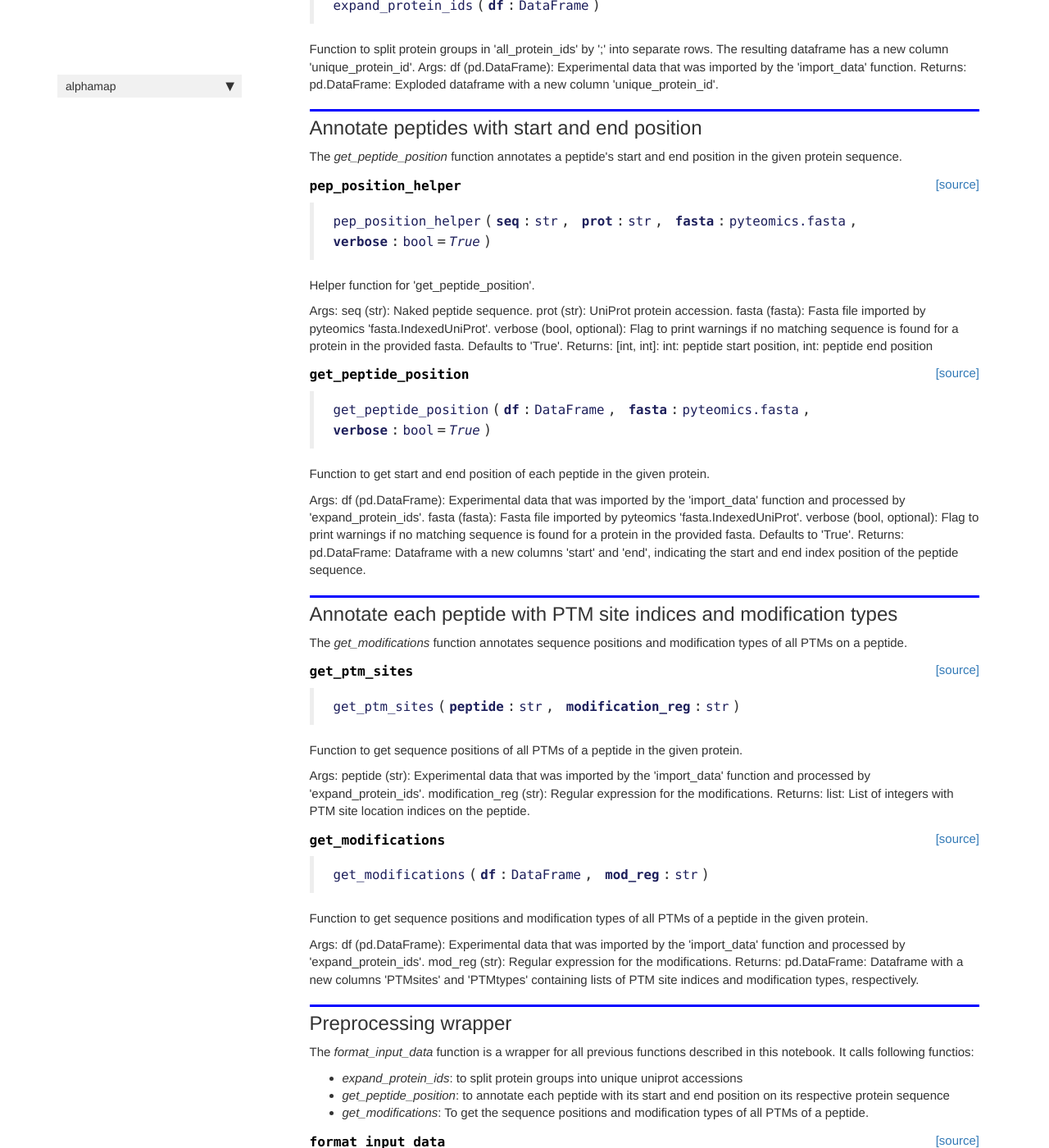
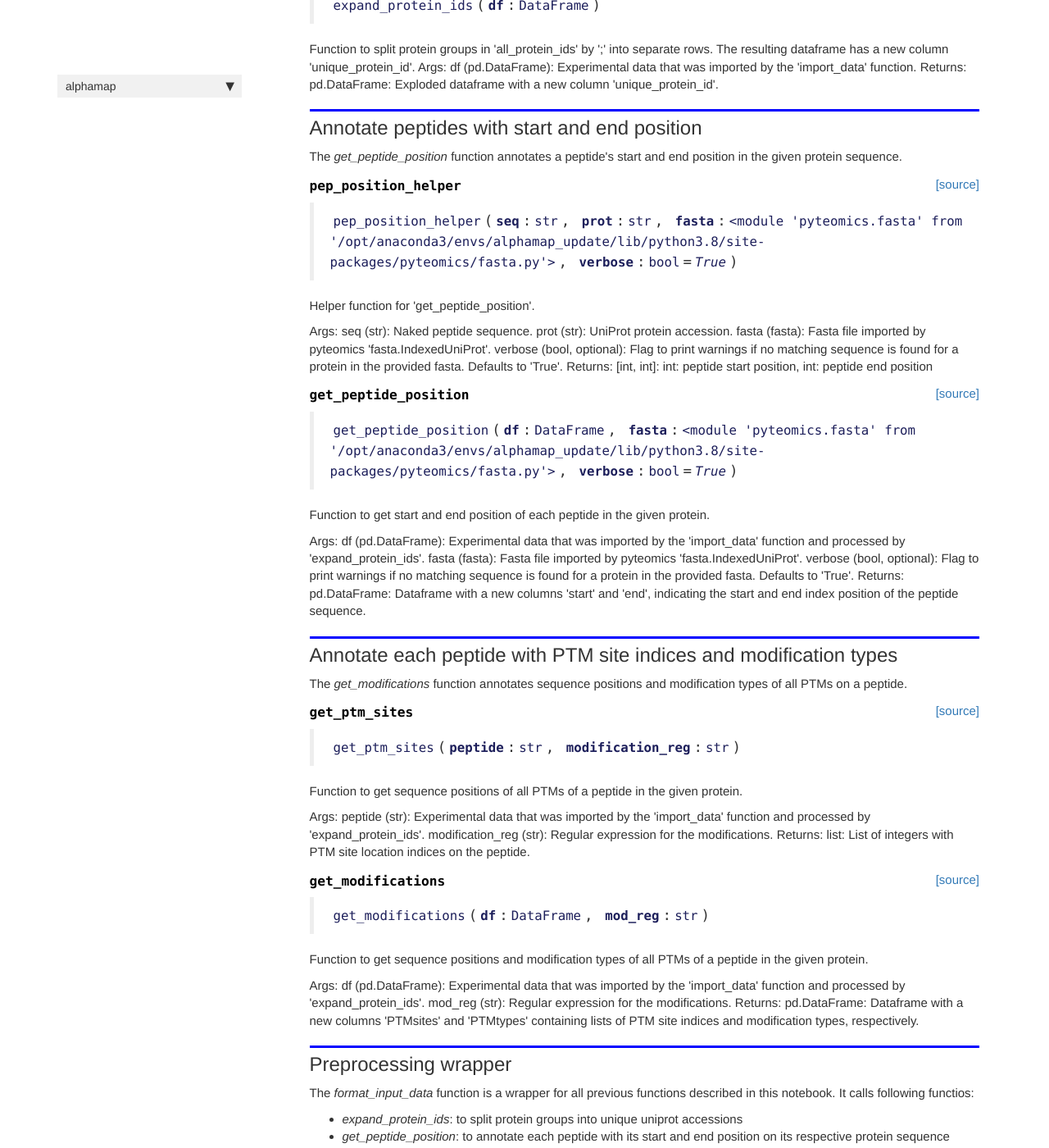
Before and after one commit to MannLabs/alphamap, a Jekyll site: the page built from docs/Preprocessing.html, in a window 1280 px wide and 1400 px high, scrolled down 1085 px. Shown: the whole window at 82% size. Built offline with Jekyll 4.4.1, drawn with Linux system fonts in a browser that asks for light colours; nearby versions of some CDN libraries; comment, search, counter and statistics services are not loaded; some of the changed text lies outside the part shown.

Commit message:
nbdev: cleanup

```diff
--- a/docs/Preprocessing.html
+++ b/docs/Preprocessing.html
@@ -145,7 +145,7 @@ Returns:
 
 
 <div class="output_markdown rendered_html output_subarea ">
-<h4 id="pep_position_helper" class="doc_header"><code>pep_position_helper</code><a href="https://github.com/mannlabs/alphamap/tree/master/alphamap/preprocessing.py#L40" class="source_link" style="float:right">[source]</a></h4><blockquote><p><code>pep_position_helper</code>(<strong><code>seq</code></strong>:<code>str</code>, <strong><code>prot</code></strong>:<code>str</code>, <strong><code>fasta</code></strong>:<code>pyteomics.fasta</code>, <strong><code>verbose</code></strong>:<code>bool</code>=<em><code>True</code></em>)</p>
+<h4 id="pep_position_helper" class="doc_header"><code>pep_position_helper</code><a href="https://github.com/mannlabs/alphamap/tree/master/alphamap/preprocessing.py#L40" class="source_link" style="float:right">[source]</a></h4><blockquote><p><code>pep_position_helper</code>(<strong><code>seq</code></strong>:<code>str</code>, <strong><code>prot</code></strong>:<code>str</code>, <strong><code>fasta</code></strong>:<code>&lt;module 'pyteomics.fasta' from '/opt/anaconda3/envs/alphamap_update/lib/python3.8/site-packages/pyteomics/fasta.py'&gt;</code>, <strong><code>verbose</code></strong>:<code>bool</code>=<em><code>True</code></em>)</p>
 </blockquote>
 <p>Helper function for 'get_peptide_position'.</p>
 <p>Args:
@@ -184,7 +184,7 @@ Returns:
 
 
 <div class="output_markdown rendered_html output_subarea ">
-<h4 id="get_peptide_position" class="doc_header"><code>get_peptide_position</code><a href="https://github.com/mannlabs/alphamap/tree/master/alphamap/preprocessing.py#L73" class="source_link" style="float:right">[source]</a></h4><blockquote><p><code>get_peptide_position</code>(<strong><code>df</code></strong>:<code>DataFrame</code>, <strong><code>fasta</code></strong>:<code>pyteomics.fasta</code>, <strong><code>verbose</code></strong>:<code>bool</code>=<em><code>True</code></em>)</p>
+<h4 id="get_peptide_position" class="doc_header"><code>get_peptide_position</code><a href="https://github.com/mannlabs/alphamap/tree/master/alphamap/preprocessing.py#L73" class="source_link" style="float:right">[source]</a></h4><blockquote><p><code>get_peptide_position</code>(<strong><code>df</code></strong>:<code>DataFrame</code>, <strong><code>fasta</code></strong>:<code>&lt;module 'pyteomics.fasta' from '/opt/anaconda3/envs/alphamap_update/lib/python3.8/site-packages/pyteomics/fasta.py'&gt;</code>, <strong><code>verbose</code></strong>:<code>bool</code>=<em><code>True</code></em>)</p>
 </blockquote>
 <p>Function to get start and end position of each peptide in the given protein.</p>
 <p>Args:
@@ -327,7 +327,7 @@ Returns:
 
 
 <div class="output_markdown rendered_html output_subarea ">
-<h4 id="format_input_data" class="doc_header"><code>format_input_data</code><a href="https://github.com/mannlabs/alphamap/tree/master/alphamap/preprocessing.py#L152" class="source_link" style="float:right">[source]</a></h4><blockquote><p><code>format_input_data</code>(<strong><code>df</code></strong>:<code>DataFrame</code>, <strong><code>fasta</code></strong>:<code>pyteomics.fasta</code>, <strong><code>modification_exp</code></strong>:<code>str</code>, <strong><code>verbose</code></strong>:<code>bool</code>=<em><code>True</code></em>)</p>
+<h4 id="format_input_data" class="doc_header"><code>format_input_data</code><a href="https://github.com/mannlabs/alphamap/tree/master/alphamap/preprocessing.py#L152" class="source_link" style="float:right">[source]</a></h4><blockquote><p><code>format_input_data</code>(<strong><code>df</code></strong>:<code>DataFrame</code>, <strong><code>fasta</code></strong>:<code>&lt;module 'pyteomics.fasta' from '/opt/anaconda3/envs/alphamap_update/lib/python3.8/site-packages/pyteomics/fasta.py'&gt;</code>, <strong><code>modification_exp</code></strong>:<code>str</code>, <strong><code>verbose</code></strong>:<code>bool</code>=<em><code>True</code></em>)</p>
 </blockquote>
 <p>Function to format input data and to annotate sequence start and end positions plus PTM sites.</p>
 <p>Args:
```
